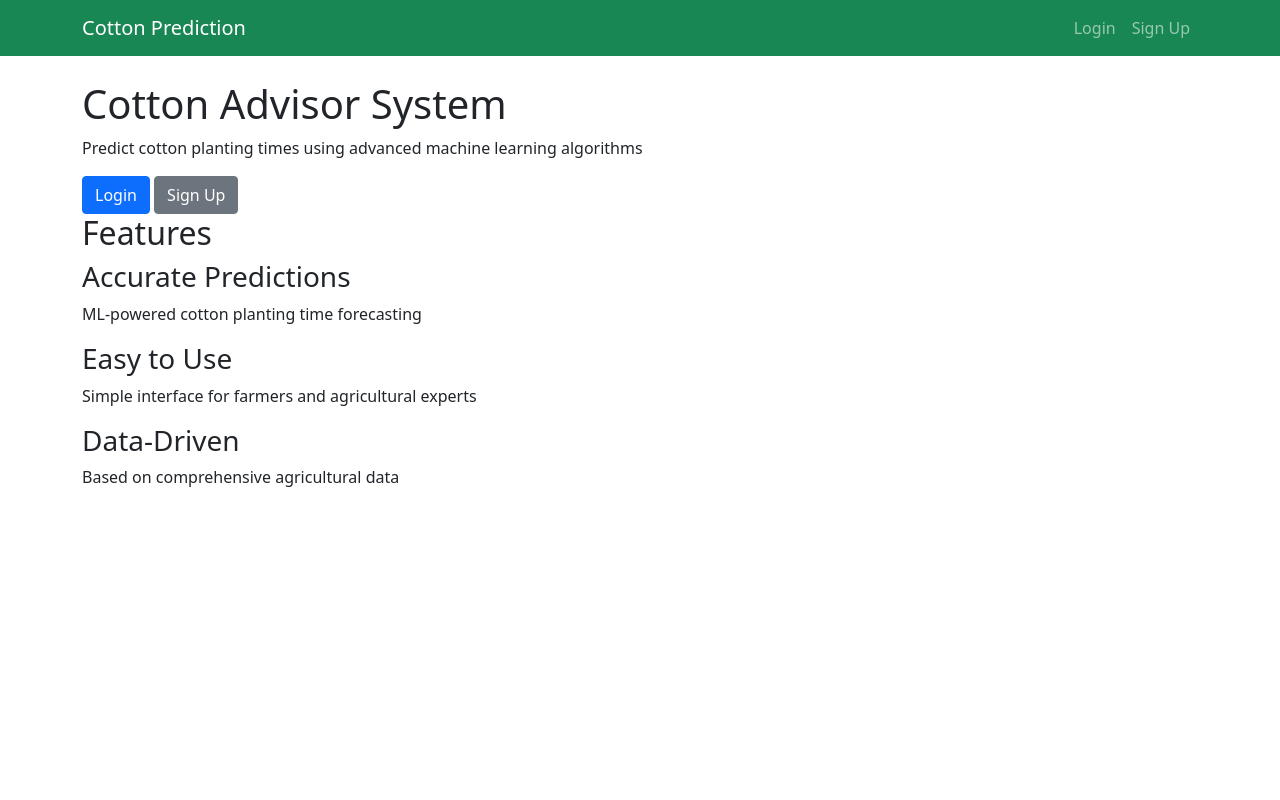
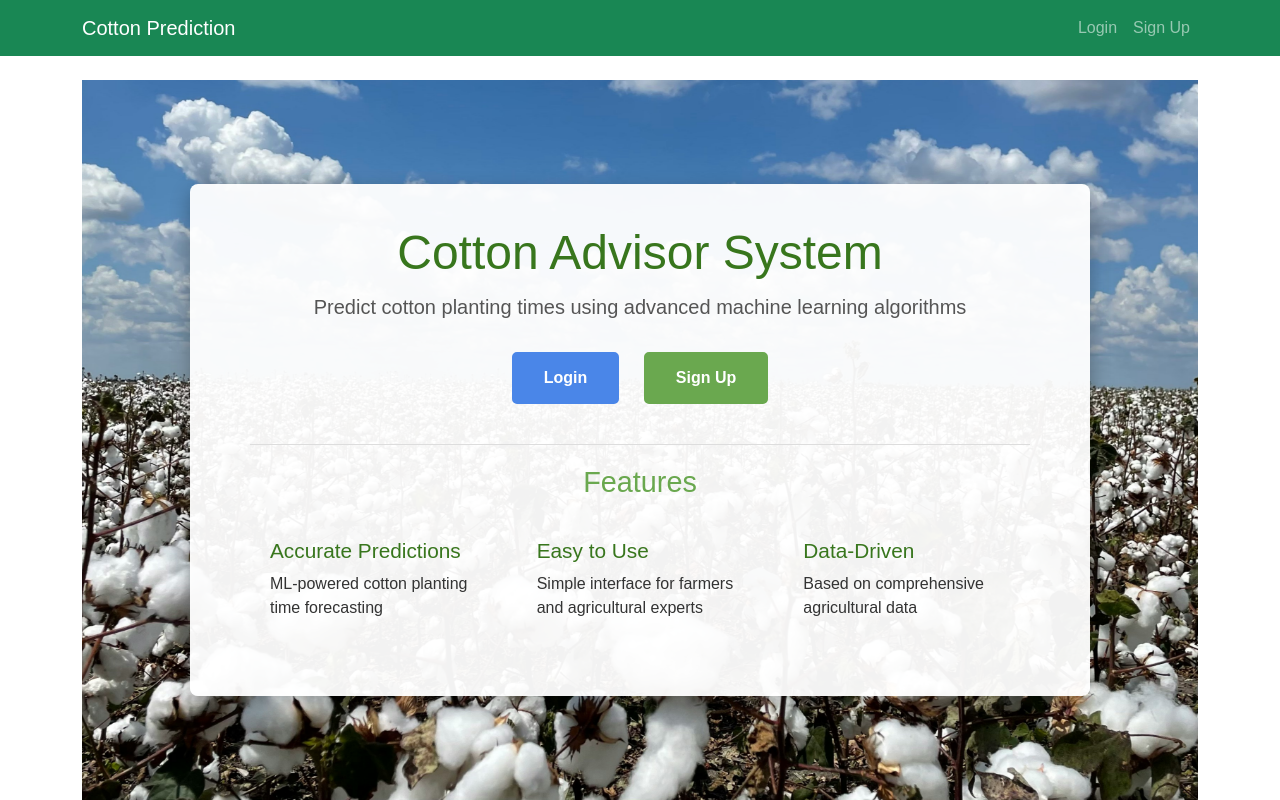
Before and after one commit to Thuita24/GRP-C-ISP-Thuita24, a Flask app: page / in a window 1280 px wide. Run offline with Flask 3, Linux system fonts and the light colour scheme; parts of the project's set-up code (start-up, migrations or seed data) failed here and were passed over.

Commit message:
emoved the redundant "Optimal Planting Time" page, routes (`/optimal-planting`), and associated `PlantingOptimizer` code, as this functionality is now integrated into the main yield analysis. Renamed dashboard components from "Predict Yield" to "Cotton Advisor" and "New Analysis"
Removed the "Farm Location" field from the Sign Up form and the User Profile

Fixed the profile page

```diff
--- a/app.py
+++ b/app.py
@@ -391,8 +391,6 @@ def signup():
         password = request.form.get('password', '')
         confirm_password = request.form.get('confirm_password', '')
         phone = request.form.get('phone', '').strip()
-        location = request.form.get('location', '').strip()
-
         errors = []
 
         if not name or len(name) < 2:
@@ -407,8 +405,6 @@ def signup():
         if password != confirm_password:
             errors.append('Passwords do not match.')
 
-        if not location:
-            errors.append('Please enter your farm location.')
 
         if not errors:
             conn = get_db_connection()
@@ -433,10 +429,10 @@ def signup():
 
             try:
                 cursor = conn.execute('''
-                    INSERT INTO users (name, email, password_hash, phone, location,
+                    INSERT INTO users (name, email, password_hash, phone,
                                      mfa_enabled, mfa_secret, backup_codes)
-                    VALUES (?, ?, ?, ?, ?, 1, ?, ?)
-                ''', (name, email, password_hash, phone, location, mfa_secret, backup_codes_str))
+                    VALUES (?, ?, ?, ?, 1, ?, ?)
+                ''', (name, email, password_hash, phone, mfa_secret, backup_codes_str))
                 conn.commit()
 
                 user_id = cursor.lastrowid
@@ -751,22 +747,22 @@ def predict():
 def profile():
     """User profile page"""
     if request.method == 'POST':
+        # ... (Existing POST logic remains the same for profile update) ...
         name = request.form.get('name', '').strip()
         email = request.form.get('email', '').strip().lower()
         phone = request.form.get('phone', '').strip()
-        location = request.form.get('location', '').strip()
         bio = request.form.get('bio', '').strip()
 
-        if not name or not validate_email(email) or not location:
+        if not name or not validate_email(email):
             flash('Please fill in all required fields correctly.', 'error')
         else:
             try:
                 conn = get_db_connection()
                 conn.execute('''
                     UPDATE users
-                    SET name = ?, email = ?, phone = ?, location = ?, bio = ?
+                    SET name = ?, email = ?, phone = ?, bio = ?
                     WHERE id = ?
-                ''', (name, email, phone, location, bio, session['user_id']))
+                ''', (name, email, phone, bio, session['user_id']))
                 conn.commit()
                 conn.close()
 
@@ -779,10 +775,41 @@ def profile():
 
     conn = get_db_connection()
     user = conn.execute('''
-        SELECT name, email, phone, location, bio, mfa_enabled, created_date, last_login, is_google_user
+        SELECT name, email, phone, bio, mfa_enabled, created_date, last_login, is_google_user
         FROM users WHERE id = ?
     ''', (session['user_id'],)).fetchone()
     conn.close()
+
+    # -------------------------------------------------------------------
+    # FIX: Convert TIMESTAMP strings to datetime objects
+    # -------------------------------------------------------------------
+    if user:
+        # Convert the immutable sqlite3.Row object to a mutable dictionary
+        # to allow date field replacement.
+        user_dict = dict(user)
+
+        # SQLite's default TIMESTAMP format
+        SQLITE_DATETIME_FORMAT = '%Y-%m-%d %H:%M:%S'
+
+        # Convert created_date
+        created_date_str = user_dict.get('created_date')
+        if created_date_str and isinstance(created_date_str, str):
+            try:
+                user_dict['created_date'] = datetime.strptime(created_date_str, SQLITE_DATETIME_FORMAT)
+            except ValueError:
+                # If the exact format is different (e.g., no seconds), ignore the conversion
+                pass
+
+        # Convert last_login
+        last_login_str = user_dict.get('last_login')
+        if last_login_str and isinstance(last_login_str, str):
+            try:
+                user_dict['last_login'] = datetime.strptime(last_login_str, SQLITE_DATETIME_FORMAT)
+            except ValueError:
+                pass
+
+        # Overwrite the user variable with the dictionary containing datetime objects
+        user = user_dict
 
     user_stats = get_user_stats(session['user_id'])
 
@@ -833,6 +860,49 @@ def change_password():
     conn.close()
     return redirect(url_for('profile'))
 
+
+@app.route('/disable_mfa', methods=['POST'])
+@login_required
+def disable_mfa():
+    """Handle disabling Two-Factor Authentication"""
+    password = request.form.get('password')
+
+    if not password:
+        flash('Password is required to disable MFA.', 'error')
+        return redirect(url_for('profile'))
+
+    conn = get_db_connection()
+
+    # 1. Verify user's current password
+    user = conn.execute(
+        'SELECT password_hash FROM users WHERE id = ?',
+        (session['user_id'],)
+    ).fetchone()
+
+    if not user or not user['password_hash'] or not check_password_hash(user['password_hash'], password):
+        flash('Incorrect password. MFA remains enabled.', 'error')
+        conn.close()
+        return redirect(url_for('profile'))
+
+    # 2. Disable MFA in the database
+    try:
+        # Note: We keep the mfa_secret in case the user re-enables it later,
+        # but mfa_enabled is set to 0.
+        conn.execute(
+            'UPDATE users SET mfa_enabled = 0 WHERE id = ?',
+            (session['user_id'],)
+        )
+        conn.commit()
+
+        flash('Two-Factor Authentication has been successfully disabled.', 'success')
+    except Exception:
+        flash('An error occurred while attempting to disable MFA.', 'error')
+    finally:
+        conn.close()
+
+    return redirect(url_for('profile'))
+
+
 @app.route('/delete_account', methods=['POST'])
 @login_required
 def delete_account():
--- /dev/null
+++ b/static/style.css
@@ -0,0 +1,134 @@
+/* style.css */
+
+/* Global Reset and Font */
+body {
+    margin: 0;
+    padding: 0;
+    font-family: 'Arial', sans-serif;
+    color: #333;
+}
+
+/* Header (Assuming it is in your base.html) */
+.header-container {
+    display: flex;
+    justify-content: space-between;
+    align-items: center;
+    padding: 15px 50px;
+    background-color: #38761d; /* Dark Green Header */
+    color: white;
+    box-shadow: 0 2px 4px rgba(0, 0, 0, 0.2);
+}
+
+.header-container a {
+    color: white;
+    text-decoration: none;
+    margin-left: 15px;
+}
+
+/* Hero Section and Background Image */
+.hero-section {
+    /* --- CRITICAL: Ensure this path is correct --- */
+    background-image: url('/static/lily-miller-HW82AIN9Gmo-unsplash.jpg');
+    background-size: cover;
+    background-position: center;
+    background-attachment: fixed;
+    min-height: 90vh;
+    display: flex;
+    align-items: center;
+    justify-content: center; /* Center content horizontally */
+    padding: 50px 0;
+}
+
+/* Content Overlay for Readability */
+.content-overlay {
+    background-color: rgba(255, 255, 255, 0.95); /* Semi-transparent white */
+    padding: 40px 60px; /* More padding for cleaner look */
+    border-radius: 8px;
+    box-shadow: 0 8px 20px rgba(0, 0, 0, 0.3); /* Stronger shadow to pop */
+    max-width: 900px;
+    margin: 0 auto;
+    text-align: center;
+}
+
+.content-overlay h1 {
+    color: #38761d; /* Dark Green header */
+    font-size: 3rem;
+    margin-bottom: 10px;
+}
+
+.content-overlay .tagline {
+    font-size: 1.25rem;
+    color: #555;
+    margin-bottom: 30px;
+}
+
+/* Button Styling */
+.cta-buttons {
+    margin-bottom: 40px;
+}
+
+.btn-cta {
+    text-decoration: none;
+    padding: 12px 30px;
+    border-radius: 5px;
+    font-weight: bold;
+    font-size: 1rem;
+    margin: 0 10px;
+    transition: background-color 0.3s ease, transform 0.2s ease;
+    display: inline-block;
+}
+
+.btn-primary { /* Login */
+    background-color: #4a86e8;
+    color: white;
+    border: 2px solid #4a86e8;
+}
+
+.btn-primary:hover {
+    background-color: #3b74d4;
+    transform: translateY(-2px);
+}
+
+.btn-secondary { /* Sign Up */
+    background-color: #6aa84f;
+    color: white;
+    border: 2px solid #6aa84f;
+}
+
+.btn-secondary:hover {
+    background-color: #5b9643;
+    transform: translateY(-2px);
+}
+
+/* Features Styling */
+.features-list {
+    text-align: left;
+    margin-top: 40px;
+    padding-top: 20px;
+    border-top: 1px solid #ddd;
+}
+
+.features-list h2 {
+    color: #6aa84f;
+    font-size: 1.8rem;
+    margin-bottom: 20px;
+    text-align: center;
+}
+
+.feature-grid {
+    display: flex;
+    justify-content: space-between;
+    gap: 20px;
+}
+
+.feature-card {
+    flex: 1;
+    padding: 20px;
+    border-radius: 5px;
+}
+
+.feature-card h3 {
+    color: #38761d;
+    font-size: 1.3rem;
+    margin-top: 0;
+}
--- a/templates/base.html
+++ b/templates/base.html
@@ -11,6 +11,7 @@
 
     <!-- Bootstrap CSS or your custom CSS -->
     <link href="https://cdn.jsdelivr.net/npm/bootstrap@5.1.3/dist/css/bootstrap.min.css" rel="stylesheet">
+     <link rel="stylesheet" href="{{ url_for('static', filename='style.css') }}">
 
     {% block extra_css %}{% endblock %}
 </head>
--- a/templates/index.html
+++ b/templates/index.html
@@ -1,34 +1,35 @@
-<!-- templates/index.html -->
 {% extends "base.html" %}
 
 {% block title %}Cotton Advisor - Home{% endblock %}
 
 {% block content %}
 <div class="hero-section">
+    <div class="content-overlay">
         <h1>Cotton Advisor System</h1>
-    <p>Predict cotton planting times using advanced machine learning algorithms</p>
+        <p class="tagline">Predict cotton planting times using advanced machine learning algorithms</p>
 
         <div class="cta-buttons">
-        <a href="{{ url_for('login') }}" class="btn btn-primary">Login</a>
-        <a href="{{ url_for('signup') }}" class="btn btn-secondary">Sign Up</a>
-    </div>
+            <a href="{{ url_for('login') }}" class="btn-cta btn-primary">Login</a>
+            <a href="{{ url_for('signup') }}" class="btn-cta btn-secondary">Sign Up</a>
         </div>
 
-<div class="features">
+        <div class="features-list">
             <h2>Features</h2>
             <div class="feature-grid">
-        <div class="feature-card">
+                <div class="feature-card feature">
                     <h3>Accurate Predictions</h3>
                     <p>ML-powered cotton planting time forecasting</p>
                 </div>
-        <div class="feature-card">
+                <div class="feature-card feature">
                     <h3>Easy to Use</h3>
                     <p>Simple interface for farmers and agricultural experts</p>
                 </div>
-        <div class="feature-card">
+                <div class="feature-card feature">
                     <h3>Data-Driven</h3>
                     <p>Based on comprehensive agricultural data</p>
                 </div>
             </div>
         </div>
+    </div>
+</div>
 {% endblock %}
--- a/templates/prediction_form.html
+++ b/templates/prediction_form.html
@@ -73,7 +73,7 @@
                         <!-- Submit Button -->
                         <div class="d-grid">
                             <button type="submit" class="btn btn-success btn-lg" id="submitBtn">
-                                 Predict Yield
+                                 Generate Full Report
                             </button>
                         </div>
                     </form>
--- a/templates/prediction_geographic.html
+++ b/templates/prediction_geographic.html
@@ -309,7 +309,7 @@
     <!-- SUBMIT BUTTON -->
     <div class="text-center mb-4">
         <button type="submit" class="btn btn-success predict-btn">
-             PREDICT YIELD
+             GENERATE FULL REPORT
         </button>
     </div>
 </form>
--- a/templates/signup.html
+++ b/templates/signup.html
@@ -26,11 +26,6 @@
                         <input type="tel" class="form-control" id="phone" name="phone" required>
                     </div>
 
-                    <div class="mb-3">
-                        <label for="location" class="form-label">Farm Location</label>
-                        <input type="text" class="form-control" id="location" name="location"
-                               placeholder="City, State/County" required>
-                    </div>
 
                     <div class="mb-3">
                         <label for="password" class="form-label">Password</label>
```
Also changed, not shown: routes/prediction_routes.py (+6 -64 lines), templates/dashboard.html (+4 -26 lines), templates/optimal_planting_form.html (deleted, +0 -234 lines), templates/profile.html (+1 -22 lines), static/lily-miller-HW82AIN9Gmo-unsplash.jpg (added). Lines whose indentation alone changed are shown as unchanged.
